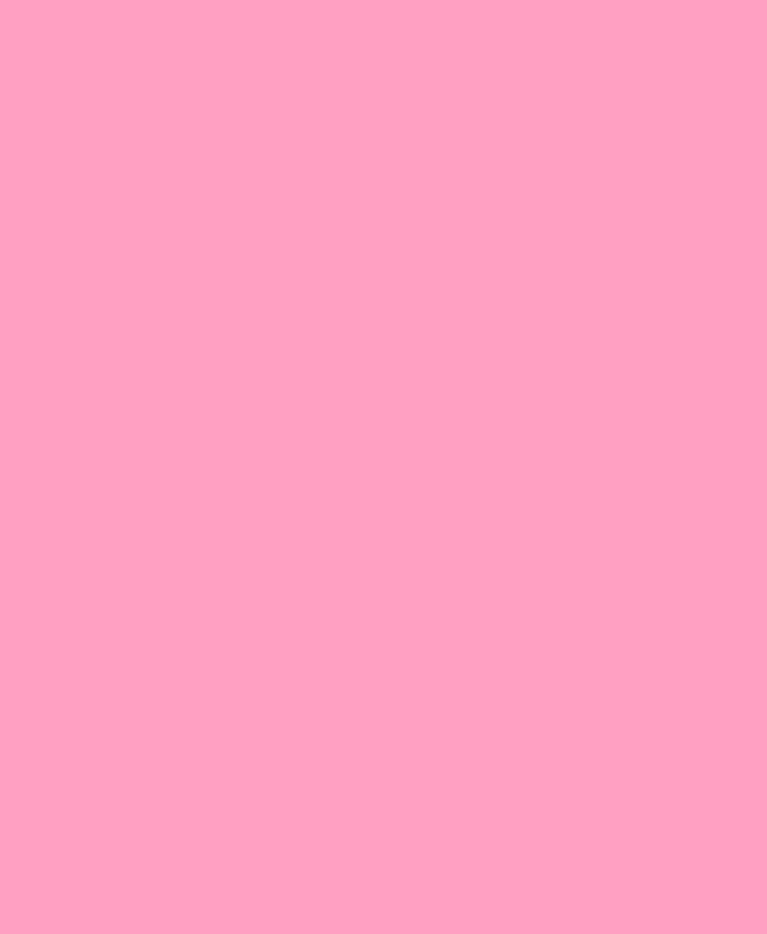
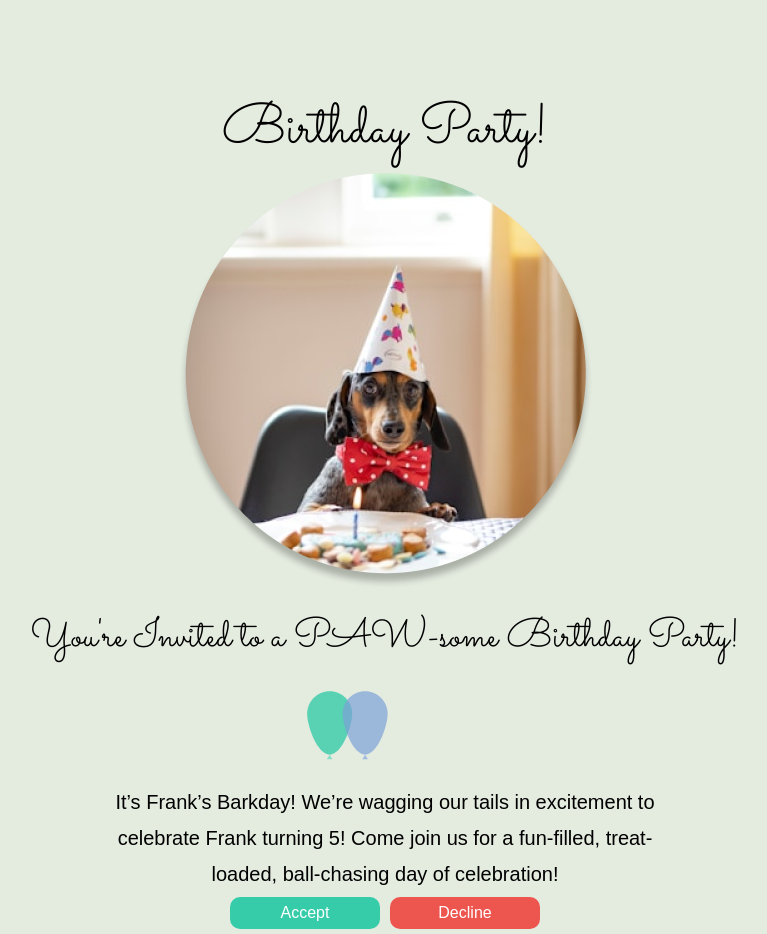
Before and after one commit to ElinBradway/Assignment-9, a plain HTML site: page index.html in a window 1280 px wide. Shown: the whole page, without its empty margins (255-1022 px from the left). Before the commit the page ends 800 px from the top, so only its background shows below. Drawn offline with nearby package versions, Linux system fonts and the light colour scheme.

Commit message:
animations save

```diff
--- a/index.html
+++ b/index.html
@@ -4,8 +4,89 @@
     <meta charset="UTF-8" />
     <meta name="viewport" content="width=device-width, initial-scale=1.0" />
     <title>Assignment 7</title>
+    <link rel="preconnect" href="https://fonts.googleapis.com" />
+    <link rel="preconnect" href="https://fonts.gstatic.com" crossorigin />
+    <link
+      href="https://fonts.googleapis.com/css2?family=Sacramento&display=swap"
+      rel="stylesheet"
+    />
+    <link
+      rel="stylesheet"
+      href="https://cdnjs.cloudflare.com/ajax/libs/animate.css/4.1.1/animate.min.css"
+    />
     <link rel="stylesheet" href="styles/reset.css" />
     <link rel="stylesheet" href="styles/main.css" />
   </head>
-  <body></body>
+  <body>
+    <div class="container">
+      <h1 class="animate__animated animate__shakeY animate__delay-5s">
+        Birthday Party!
+      </h1>
+      <img class="main-img" src="images/dog1.png" alt="Birthday-dog" />
+      <h2>You're Invited to a PAW-some Birthday Party!</h2>
+      <svg
+        width="177"
+        height="117"
+        viewBox="0 0 177 117"
+        fill="none"
+        xmlns="http://www.w3.org/2000/svg"
+      >
+        <g id="Animation-ballons">
+          <g id="Green">
+            <path
+              id="green"
+              d="M55.1602 46.8558C55.1602 59.2822 45.0866 87.6437 32.6602 87.6437C20.2337 87.6437 10.1602 59.2822 10.1602 46.8558C10.1602 34.4294 20.2337 24.3558 32.6602 24.3558C45.0866 24.3558 55.1602 34.4294 55.1602 46.8558Z"
+              fill="#36CCA9"
+              fill-opacity="0.8"
+            />
+            <path
+              id="Green-bottom"
+              d="M32.6602 87.6437L35.5196 92.142H29.8008L32.6602 87.6437Z"
+              fill="#72DBC3"
+              fill-opacity="0.8"
+            />
+          </g>
+          <g id="Darkgroup">
+            <g id="Blue">
+              <path
+                id="Blue_2"
+                d="M90.6035 46.8558C90.6035 59.2822 80.5299 87.6437 68.1035 87.6437C55.6771 87.6437 45.6035 59.2822 45.6035 46.8558C45.6035 34.4294 55.6771 24.3558 68.1035 24.3558C80.5299 24.3558 90.6035 34.4294 90.6035 46.8558Z"
+                fill="#7DA1D7"
+                fill-opacity="0.7"
+              />
+              <path
+                id="Blue-bottom"
+                d="M68.1035 87.6437L70.9629 92.142H65.2441L68.1035 87.6437Z"
+                fill="#A2BBE0"
+              />
+            </g>
+            <g id="Red">
+              <path
+                id="red"
+                d="M55.1602 46.8558C55.1602 59.2822 45.0866 87.6437 32.6602 87.6437C20.2337 87.6437 10.1602 59.2822 10.1602 46.8558C10.1602 34.4294 20.2337 24.3558 32.6602 24.3558C45.0866 24.3558 55.1602 34.4294 55.1602 46.8558Z"
+                fill="#ED564F"
+                fill-opacity="0.8"
+              />
+              <path
+                id="Red-bottom"
+                d="M32.6602 87.6437L35.5196 92.142H29.8008L32.6602 87.6437Z"
+                fill="#EA554E"
+                fill-opacity="0.8"
+              />
+            </g>
+          </g>
+        </g>
+      </svg>
+
+      <p>
+        It’s Frank’s Barkday! We’re wagging our tails in excitement to celebrate
+        Frank turning 5! Come join us for a fun-filled, treat-loaded,
+        ball-chasing day of celebration!
+      </p>
+      <div class="buttons">
+        <a href="#"><button class="accept-btn">Accept</button></a>
+        <a href="#"><button class="decline-btn">Decline</button></a>
+      </div>
+    </div>
+  </body>
 </html>
--- a/styles/main.css
+++ b/styles/main.css
@@ -1,3 +1,109 @@
 body {
-    background-color: #FF9FC2;
+    background-color: #E4EBDF;
 }
+
+
+
+.container {
+    display: flex;
+    flex-direction: column;
+    justify-content: center;
+    align-items: center;
+    margin-top: 90px;
+}
+
+h1 {
+    font-family: "Sacramento", cursive;
+    font-weight: 400;
+    font-style: normal;
+    font-size: 56px;
+}
+
+h2 {
+    font-family: "Sacramento", cursive;
+    font-weight: 400;
+    font-style: normal;
+    font-size: 40px;
+    text-align: center;
+    margin-top: 20px;
+}
+
+p {
+    font-family: Arial, Helvetica, sans-serif;
+    font-size: 20px;
+    line-height: 180%;
+    text-align: center;
+    max-width: 550px;
+}
+
+a {
+    cursor: pointer;
+}
+
+.main-img {
+    animation-name: imgSwirl;
+    animation-delay: 0s;
+    animation-duration: 5s;
+}
+
+@keyframes imgSwirl {
+	0% {
+		opacity: 0;
+		transform: rotate(-540deg) scale(0);
+		transform-origin: 0 50%;
+	}
+    100% {
+		opacity: 1;
+		transform: rotate(0) scale(1);
+		transform-origin: 0 50%;
+	}
+}
+
+#Green, #Red, #Blue {
+    transition: all 1s ease;
+}
+
+#Red {
+    transform: translateX(-100%);
+}
+svg:hover #Green {
+    transform: translateX(20%);
+}
+
+svg:hover #Blue {
+    transform: translateX(40%);
+    opacity: 0;
+}
+
+svg:hover #Red {
+    transform: translateX(10%);
+}
+
+.buttons {
+    display: flex;
+    flex-direction: row;
+}
+
+.container button {
+    width: 150px;
+    height: 32px;
+    font-family: Arial, Helvetica, sans-serif;
+    font-size: 16px;
+    border-radius: 10px;
+    text-align: center;
+    margin: 5px;
+    color: #fff;
+}
+
+.container button:hover {
+    transition: all 0.5s ease-in-out;
+    transform: scale(1.1);
+}
+
+.accept-btn {
+    background-color: #36CCA9;
+}
+
+.decline-btn {
+    background-color: #ED564F;
+}
```
Also changed, not shown: animation/Animation-ballons.svg (added), images/dog1.png (added).
